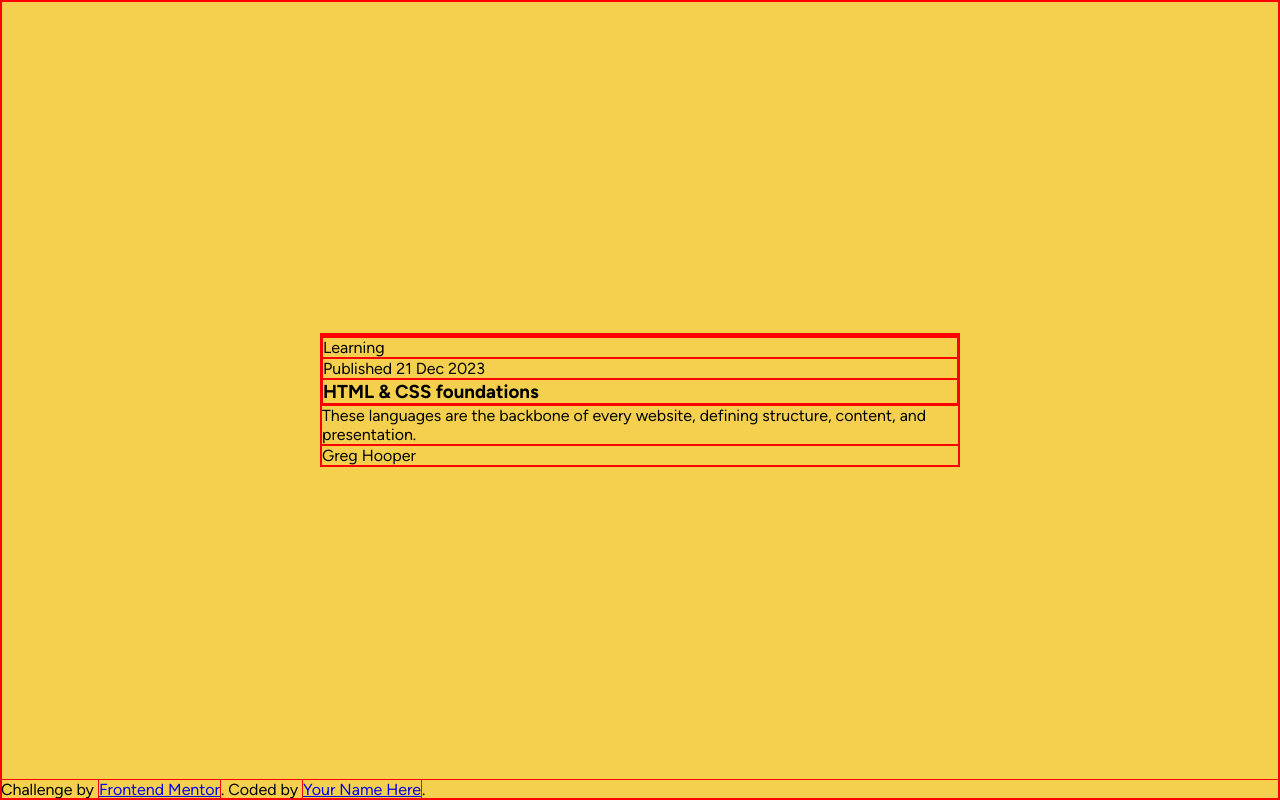
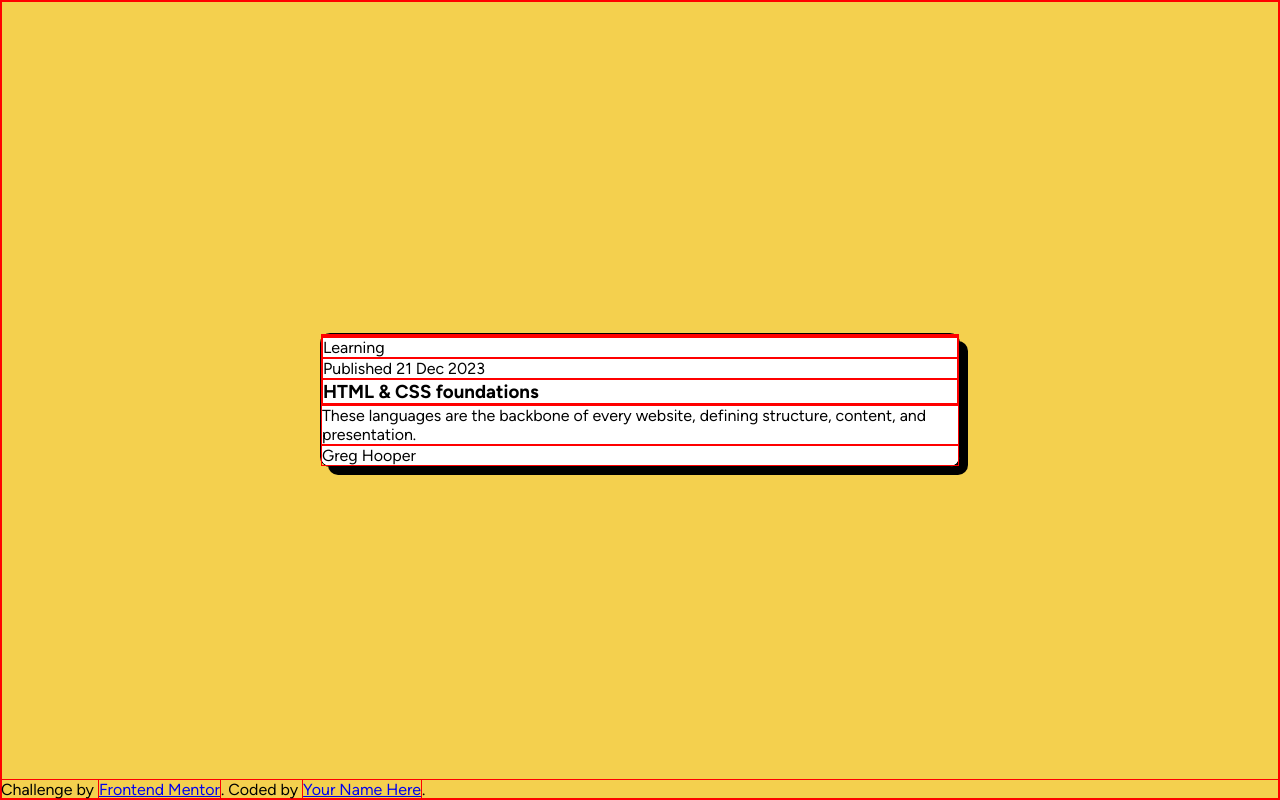
Before and after one commit to WestSopho/frontend-blog-preview-card, a plain HTML site: page index.html in a window 1280 px wide. Drawn offline with Linux system fonts and the light colour scheme.

Commit message:
add shadow and border radius

```diff
--- a/css/styles.css
+++ b/css/styles.css
@@ -49,11 +49,15 @@ body{
 
 /* Card */
 .card{
+    width: 50%;
+    background-color: var(--neutral-color-1);
+    border: 1px solid black;
+    border-radius: 10px;
+    box-shadow: 1vmin 1vmin;
     position: absolute;
     top: 50%;
     left: 50%;
     transform: translate(-50%, -50%);
-    width: 50%;
 }
 
 /* Attribution */
```
Also changed, not shown: index.html (line endings or trailing spaces).
